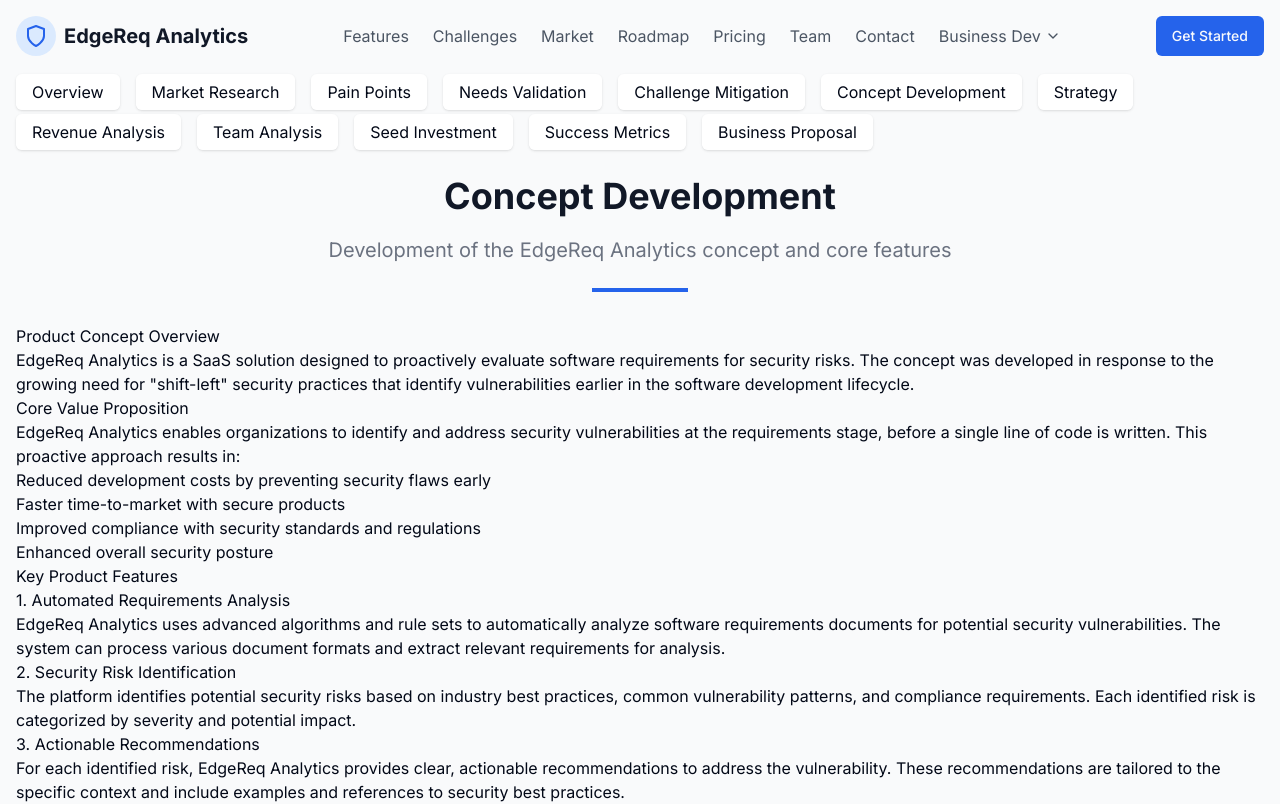
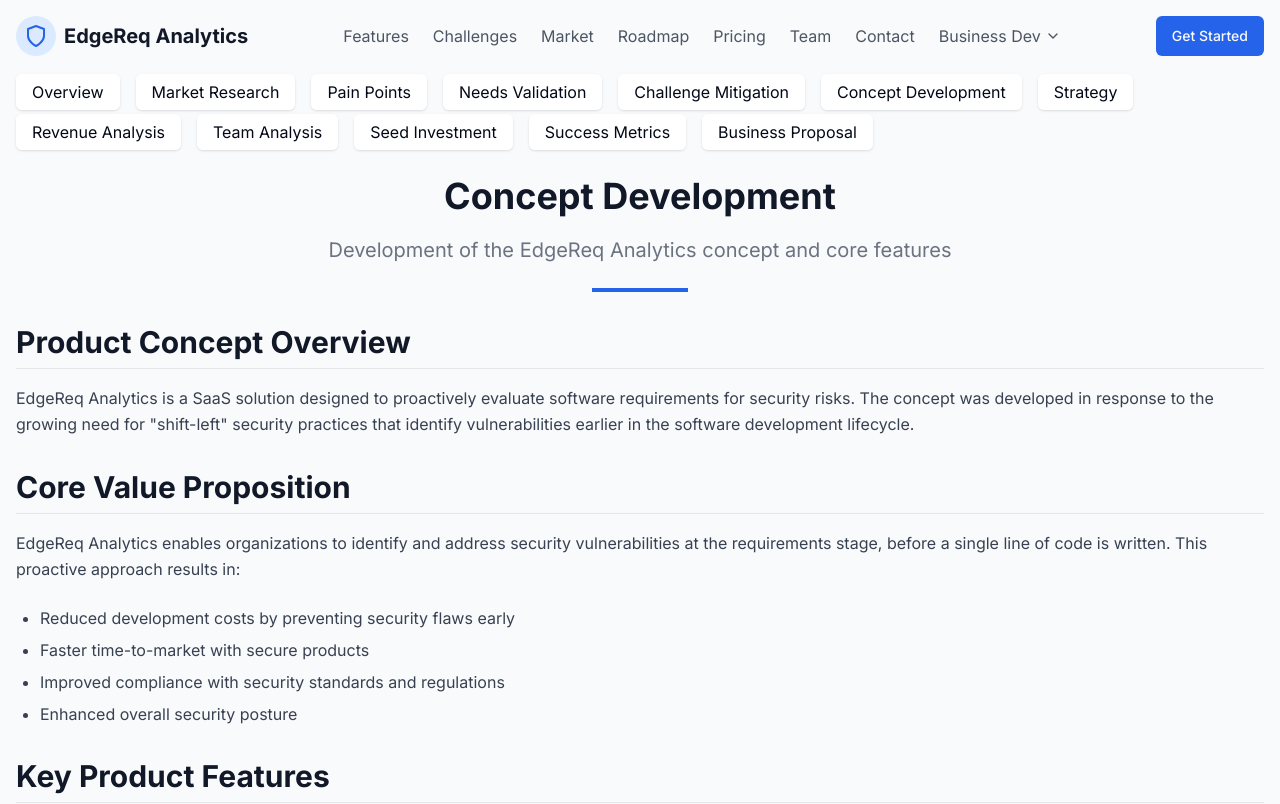
Before and after one commit to abbottwhitley/EdgeReq, a Next.js app: page /business-dev/concept in a window 1280 px wide. Shown: the top 804 px of the page. Built offline with nearby package versions, Linux system fonts and the light colour scheme.

Commit message:
Updated hero and global.css to fix business dev layout

```diff
--- a/app/globals.css
+++ b/app/globals.css
@@ -78,7 +78,7 @@
 @layer components {
   /* Custom styles for alternating sections */
   .section-alternate {
-    @apply bg-gray-50;
+    @apply bg-slate-50;
   }
 
   /* Roadmap styles */
@@ -120,3 +120,88 @@
     @apply bg-blue-100 text-blue-600 p-3 rounded-full w-12 h-12 flex items-center justify-center mb-4;
   }
 }
+
+/* Add Tailwind Typography (prose) styles */
+@layer components {
+  .prose {
+    @apply max-w-none text-gray-700;
+  }
+
+  .prose h1,
+  .prose h2,
+  .prose h3,
+  .prose h4,
+  .prose h5,
+  .prose h6 {
+    @apply text-gray-900 font-bold mb-4 mt-8;
+  }
+
+  .prose h1 {
+    @apply text-3xl md:text-4xl;
+  }
+
+  .prose h2 {
+    @apply text-2xl md:text-3xl border-b border-gray-200 pb-2;
+  }
+
+  .prose h3 {
+    @apply text-xl md:text-2xl;
+  }
+
+  .prose p {
+    @apply my-4 leading-relaxed;
+  }
+
+  .prose ul,
+  .prose ol {
+    @apply my-6 pl-6;
+  }
+
+  .prose ul {
+    @apply list-disc;
+  }
+
+  .prose ol {
+    @apply list-decimal;
+  }
+
+  .prose li {
+    @apply mb-2;
+  }
+
+  .prose a {
+    @apply text-blue-600 hover:text-blue-800 underline;
+  }
+
+  .prose strong {
+    @apply font-bold text-gray-900;
+  }
+
+  .prose blockquote {
+    @apply border-l-4 border-gray-300 pl-4 italic my-6;
+  }
+
+  .prose code {
+    @apply bg-gray-100 rounded px-1 py-0.5 text-sm;
+  }
+
+  .prose pre {
+    @apply bg-gray-100 rounded p-4 overflow-x-auto my-6;
+  }
+
+  .prose img {
+    @apply rounded-lg my-6;
+  }
+
+  .prose table {
+    @apply w-full border-collapse my-6;
+  }
+
+  .prose table th {
+    @apply bg-gray-100 text-left p-2 border border-gray-300 font-semibold;
+  }
+
+  .prose table td {
+    @apply p-2 border border-gray-300;
+  }
+}
--- a/components/hero.tsx
+++ b/components/hero.tsx
@@ -3,7 +3,7 @@ import { Button } from "@/components/ui/button"
 
 const Hero = () => {
   return (
-    <section className="relative py-20 overflow-hidden bg-white">
+    <section className="relative pt-32 pb-20 overflow-hidden bg-white">
       <div className="container relative z-10 px-4 mx-auto">
         <div className="flex flex-col items-center lg:flex-row lg:justify-between">
           <div className="w-full lg:w-1/2 mb-12 lg:mb-0">
```
